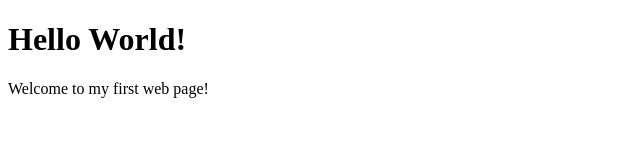
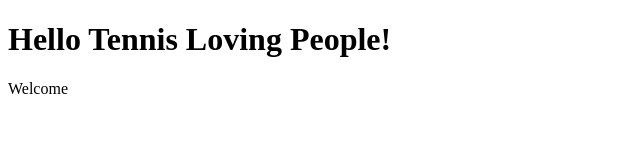
Before and after one commit to AshTech55/tenniswithabhi, a plain HTML site: page index.html in a window 1280 px wide. Shown: the whole page, without its empty margins (0-640 px from the left). Drawn offline with Linux system fonts and the light colour scheme.

Commit message:
Update and rename Test.html to index.html

```diff
--- a/Test.html
+++ b/index.html
@@ -10,9 +10,9 @@
 
 <body>
 
-  <h1>Hello World!</h1>
+  <h1>Hello Tennis Loving People!</h1>
 
-  <p>Welcome to my first web page!</p>
+  <p>Welcome</p>
 
 </body>
 
```
